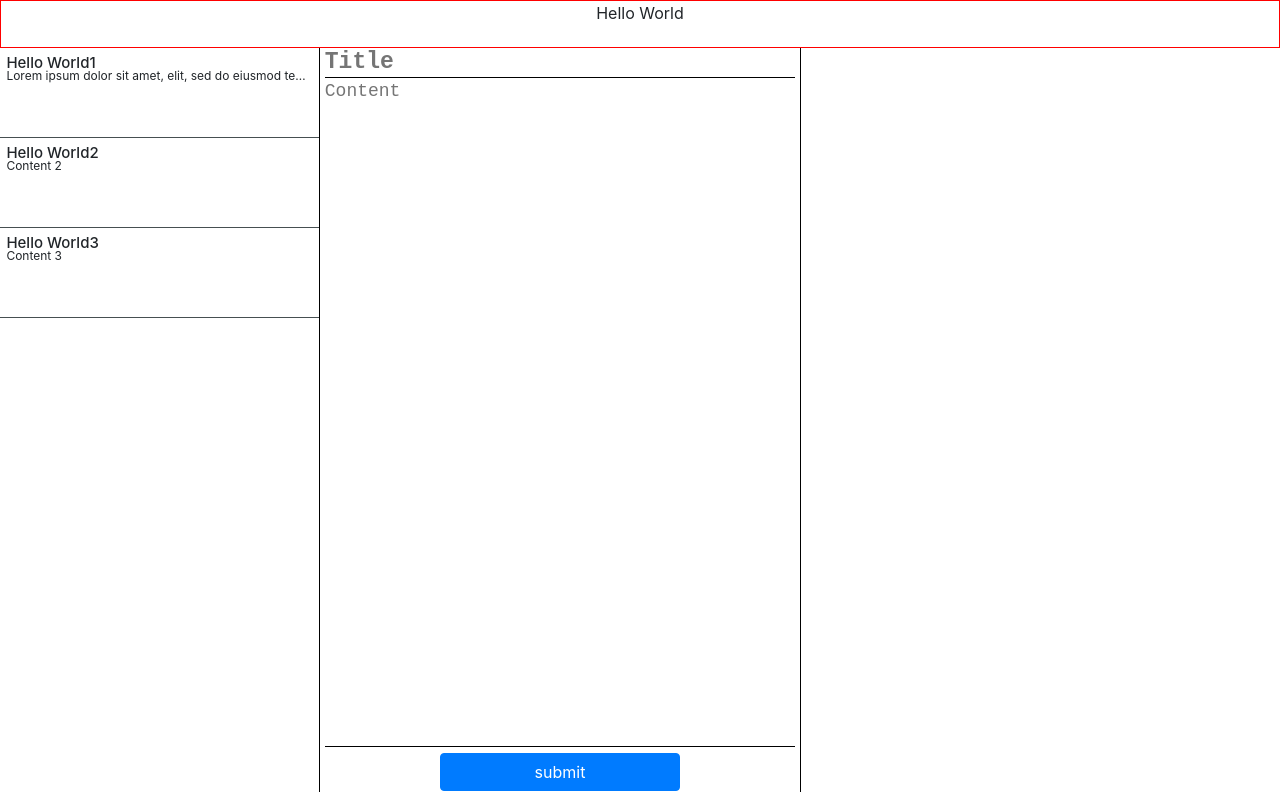
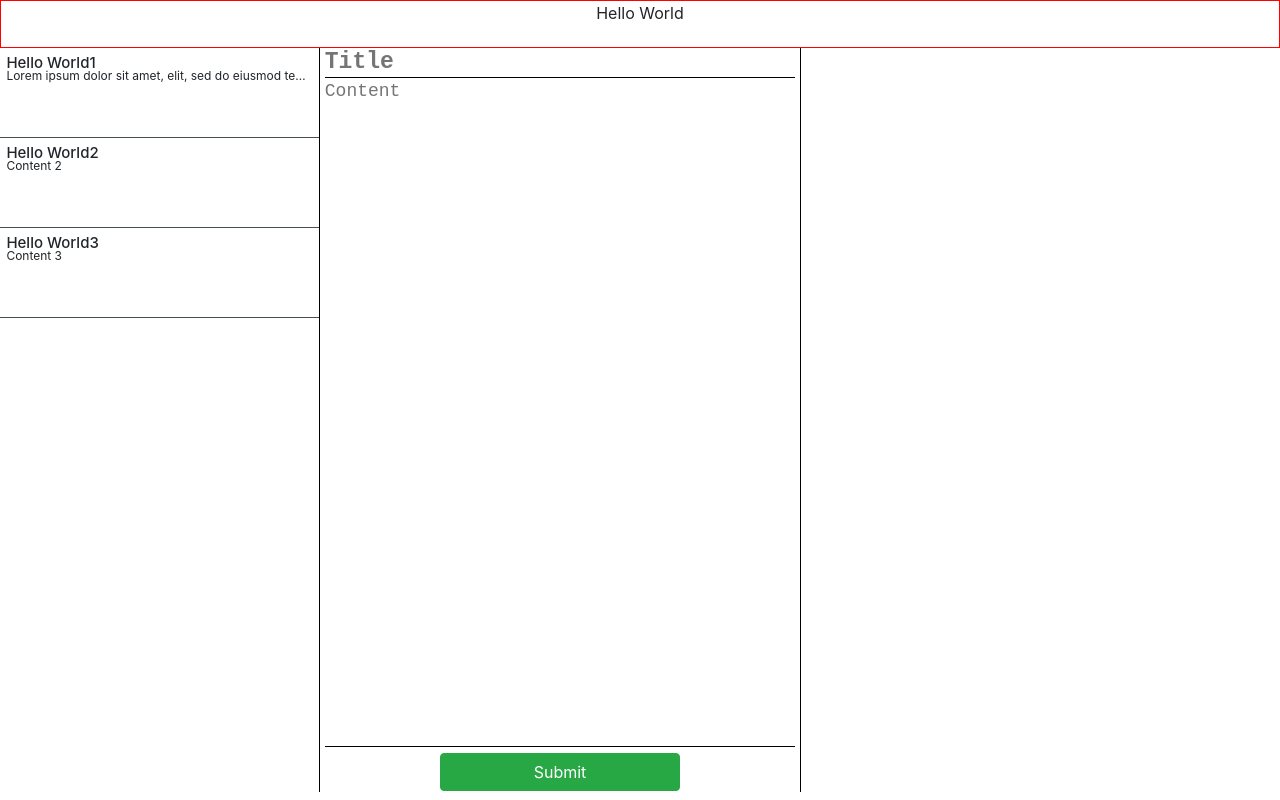
Before and after one commit to khansubhan95/markdown-notes, a React (Create React App) app: page / in a window 1280 px wide. Built offline with nearby package versions, Linux system fonts and the light colour scheme.

Commit message:
Create and update note

```diff
--- a/package.json
+++ b/package.json
@@ -4,6 +4,7 @@
   "private": true,
   "dependencies": {
     "dompurify": "^1.0.11",
+    "immutability-helper": "^3.0.1",
     "marked": "^0.7.0",
     "react": "^16.8.6",
     "react-dom": "^16.8.6",
--- a/src/components/NewNote/NewNote.js
+++ b/src/components/NewNote/NewNote.js
@@ -1,9 +1,8 @@
 import React, { Component } from "react";
-import './NewNote.css'
+import "./NewNote.css";
 
-const marked = require('marked')
-const domPurify = require('dompurify')
-
+const marked = require("marked");
+const domPurify = require("dompurify");
 
 class NewNote extends Component {
   state = {
@@ -12,61 +11,53 @@ class NewNote extends Component {
     formError: false
   };
 
-  titleUpdate = (event) => {
-    this.setState({newTitle: event.target.value})
-  }
+  titleUpdate = event => {
+    this.setState({ newTitle: event.target.value });
+  };
 
-  contentUpdate = (event) => {
-    this.setState({newContent: event.target.value})
-  }
-
-  formSubmit = event => {
-    event.preventDefault();
-    if (this.state.newTitle !== "") {
-      this.props.submit({
-        newTitle: this.state.newTitle,
-        newContent: this.state.newContent
-      });
-      event.target.title.value = "";
-      event.target.content.value = "";
-      this.setState({ newTitle: "" });
-      this.setState({newContent: ""})
-    }
-    else {
-      this.setState({formError: true})
-    }
+  contentUpdate = event => {
+    this.setState({ newContent: event.target.value });
   };
 
   getMarkdown = () => {
-    let markup = marked(this.state.newContent)
+    let markup = marked(this.state.newContent);
     return markup;
-  }
+  };
 
   render() {
-    let formError = null
+    let formError = null;
     if (this.state.formError) {
-      formError = <p>Error</p>
+      formError = <p>Error</p>;
     }
     return (
       <div className="NewNoteColumn">
         <div className="NewNote">
           {formError}
-          <form onSubmit={this.formSubmit}>
-            {/* <label> */}
-              {/* Title:{" "} */}
-              <input type="text" name="title" placeholder="Title" onChange={this.titleUpdate} />
-            {/* </label> */}
+          <form onSubmit={this.props.submit}>
+            <input
+              type="text"
+              name="title"
+              placeholder="Title"
+              value={this.props.titleValue}
+              onChange={this.props.titleUpdate}
+            />
             <br />
-            {/* <label> */}
-              {/* Content:{" "} */}
-              <textarea name="content" placeholder="Content" onChange={this.contentUpdate} />
-            {/* </label> */}
-
+            <textarea
+              name="content"
+              placeholder="Content"
+              value={this.props.contentValue}
+              onChange={this.props.contentUpdate}
+            />
             <br />
-            <input className="btn btn-primary" type="submit" value="submit" />
+            <input
+              className="btn btn-success"
+              type="submit"
+              value="Submit"
+            />
           </form>
         </div>
-        <div className="RenderMarkdown"
+        <div
+          className="RenderMarkdown"
           dangerouslySetInnerHTML={{
             __html: domPurify.sanitize(this.getMarkdown())
           }}
--- a/src/components/Note/Note.js
+++ b/src/components/Note/Note.js
@@ -5,7 +5,7 @@ import './Note.css'
 class Note extends Component {
   render() {
     return (
-      <div onClick={this.clicked} className="Note">
+      <div onClick={() => this.props.clicked(this.props.id)} className="Note">
         <h3>{this.props.title}</h3>
         <p>{this.props.content}</p>
       </div>
--- a/src/containers/Notes/Notes.js
+++ b/src/containers/Notes/Notes.js
@@ -1,8 +1,9 @@
-import React, { Component } from 'react'
+import React, { Component } from "react";
+import update from "immutability-helper";
 
-import './Notes.css';
-import Note from '../../components/Note/Note'
-import NewNote from '../../components/NewNote/NewNote'
+import "./Notes.css";
+import Note from "../../components/Note/Note";
+import NewNote from "../../components/NewNote/NewNote";
 
 class Notes extends Component {
   state = {
@@ -16,8 +17,9 @@ class Notes extends Component {
       { id: 2, title: "Hello World2", content: "Content 2" },
       { id: 3, title: "Hello World3", content: "Content 3" }
     ],
-    newNoteTitle: "aa",
-    newNoteContent: "bb"
+    selectedNoteId: null,
+    selectedNoteTitle: "",
+    selectedNoteContent: ""
   };
 
   noteSubmission = data => {
@@ -30,23 +32,79 @@ class Notes extends Component {
     this.setState({ notes: this.state.notes.concat(newNote) });
   };
 
+  clickNote = givenId => {
+    let note = Object.assign({}, this.state.notes.find(n => n.id === givenId));
+    // console.log(note);
+
+    this.setState({
+      selectedNoteTitle: note.title,
+      selectedNoteContent: note.content,
+      selectedNoteId: note.id
+    });
+  };
+
+  titleUpdate = event => {
+    this.setState({ selectedNoteTitle: event.target.value });
+  };
+
+  contentUpdate = event => {
+    this.setState({ selectedNoteContent: event.target.value });
+  };
+
+  formSubmit = event => {
+    event.preventDefault();
+    if (event.target.title.value !== "") {
+      if (this.state.selectedNoteId !== null) {
+        const tempNotes = this.state.notes;
+        const noteIndex = tempNotes.findIndex(
+          n => n.id === this.state.selectedNoteId
+        );
+
+        const updatedObject = update(tempNotes[noteIndex], {
+          title: { $set: this.state.selectedNoteTitle },
+          content: { $set: this.state.selectedNoteContent }
+        });
+
+        let newData = update(tempNotes, {
+          $splice: [[noteIndex, 1, updatedObject]]
+        });
+        this.setState({ notes: newData });
+      } else {
+        this.noteSubmission({
+          newTitle: event.target.title.value,
+          newContent: event.target.content.value
+        });
+        this.setState({ selectedNoteTitle: "", selectedNoteContent: "" });
+      }
+    } else {
+      this.setState({ formError: true });
+    }
+  };
+
   render() {
     let notes = null;
     notes = this.state.notes.map(note => {
       return (
         <Note
           key={note.id}
+          id={note.id}
           title={note.title}
           content={note.content}
-          titleValue={this.state.newNoteTitle}
-          titleContent={this.state.newNoteContent}
+          clicked={this.clickNote}
         />
       );
     });
     return (
       <div className="NotesColumn">
         <div className="Notes">{notes}</div>
-        <NewNote submit={this.noteSubmission} />
+        <NewNote
+          // submit={this.noteSubmission}
+          submit={this.formSubmit}
+          titleUpdate={this.titleUpdate}
+          contentUpdate={this.contentUpdate}
+          titleValue={this.state.selectedNoteTitle}
+          contentValue={this.state.selectedNoteContent}
+        />
       </div>
     );
   }
```
Also changed, not shown: src/App.js (+5 -5 lines), 1 other file (tests, documents, lock files or other folders).
